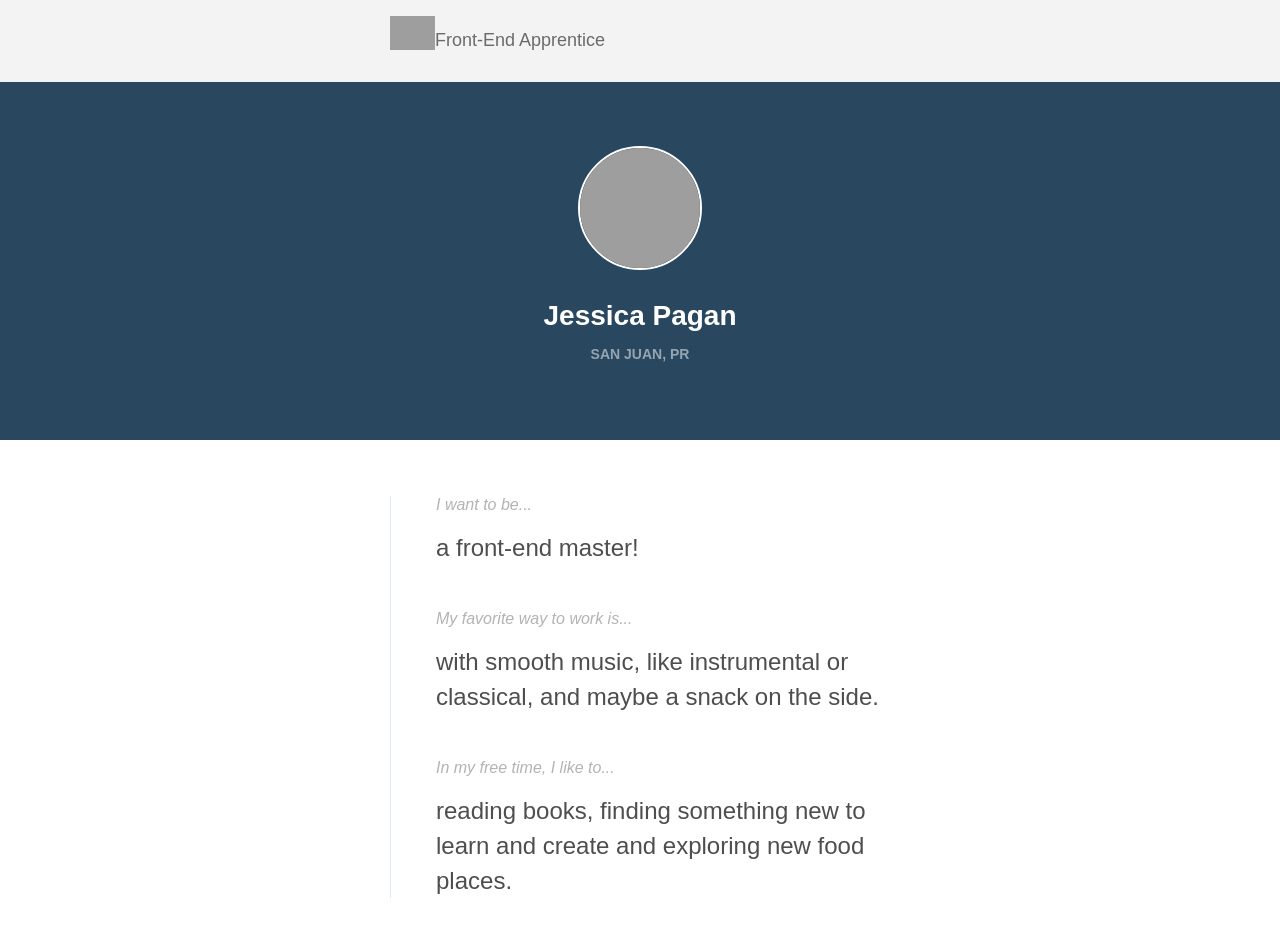
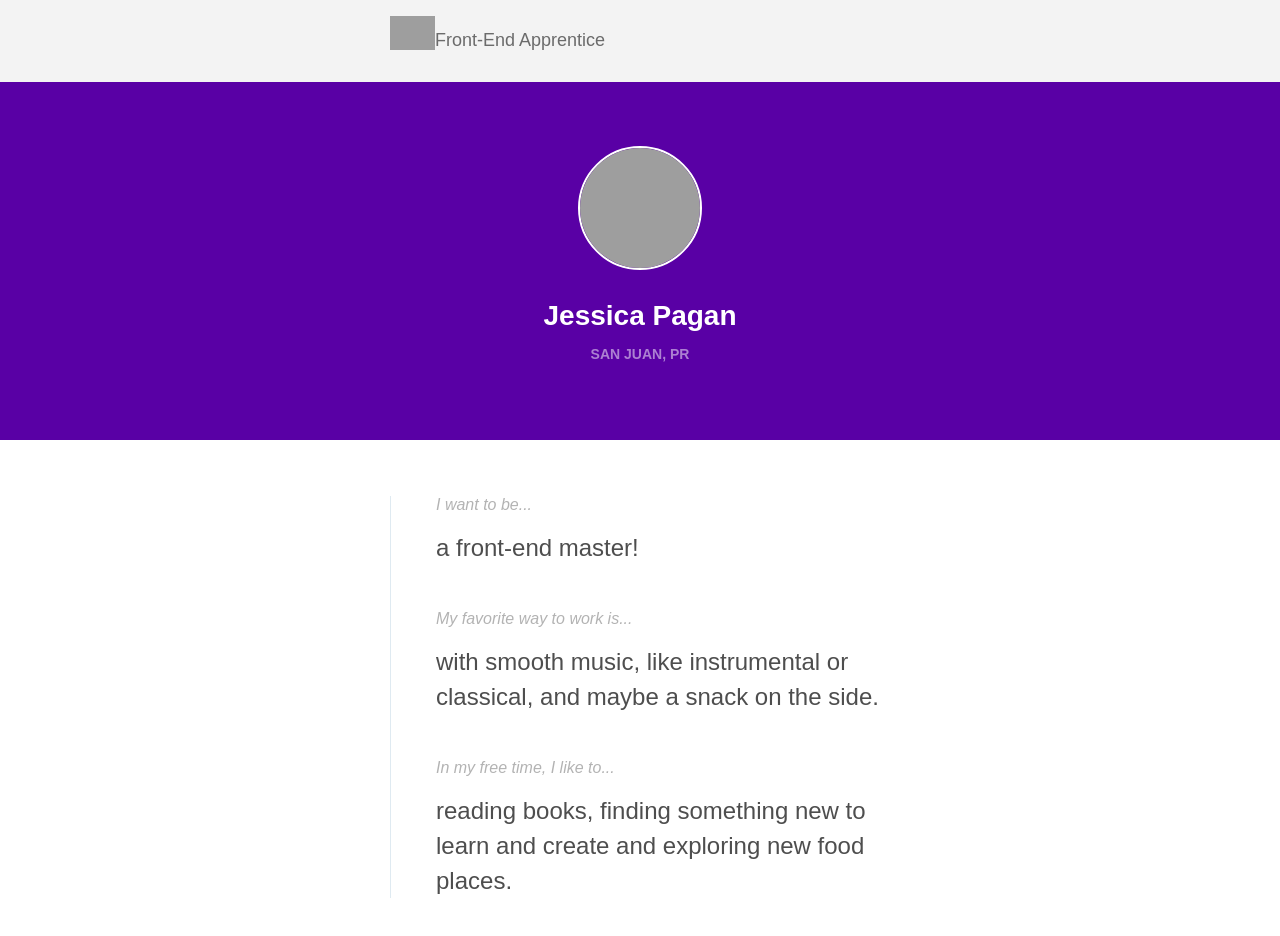
Before and after one commit to jesspagan/about_me, a plain HTML site: page index.html in a window 1280 px wide. Drawn offline with Linux system fonts and the light colour scheme; grey boxes are pictures that could not be loaded.

Commit message:
Change header background color purple

```diff
--- a/styles.css
+++ b/styles.css
@@ -61,7 +61,7 @@ img.udacity-logo {
 .hero {
   padding: 4em;
   max-width: 100%;
-  background-color: #294860;
+  background-color: #5900a5;
   color: white;
 }
 
```
